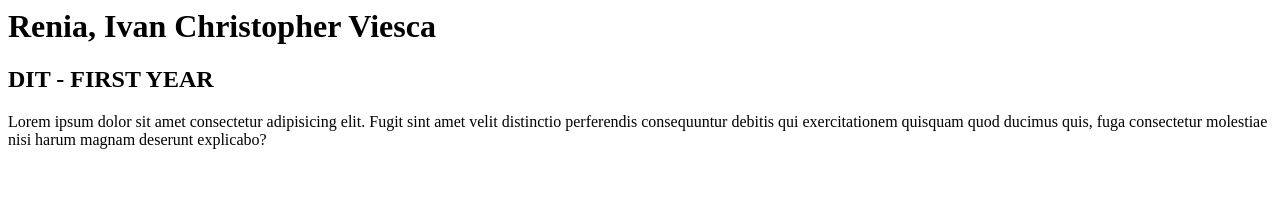
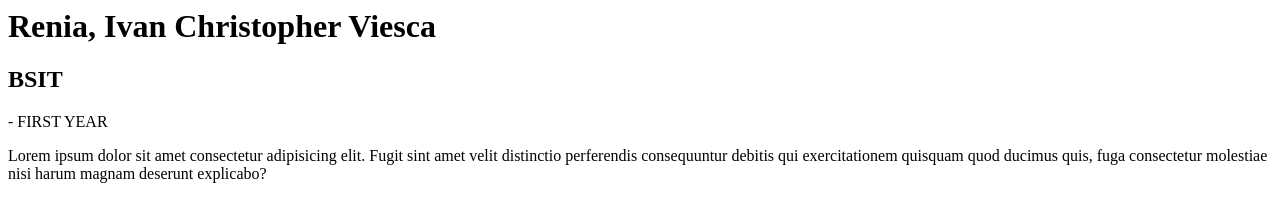
Before and after one commit to Aybannn11/IT0043Tb02, a plain HTML site: page index.html in a window 1280 px wide. Drawn offline with Linux system fonts and the light colour scheme.

Commit message:
Update index.html

```diff
--- a/index.html
+++ b/index.html
@@ -6,7 +6,7 @@
 </head>
 <body>
     <h1>Renia, Ivan Christopher Viesca</h1>
-    <h2>DIT - FIRST  YEAR</h2>
+    <h2>BSIT</h2> - FIRST  YEAR</h2>
     <P>Lorem ipsum dolor sit amet consectetur adipisicing elit. Fugit sint amet velit distinctio perferendis consequuntur debitis qui exercitationem quisquam quod ducimus quis, fuga consectetur molestiae nisi harum magnam deserunt explicabo?</P>
 </body>
 </html>
```
